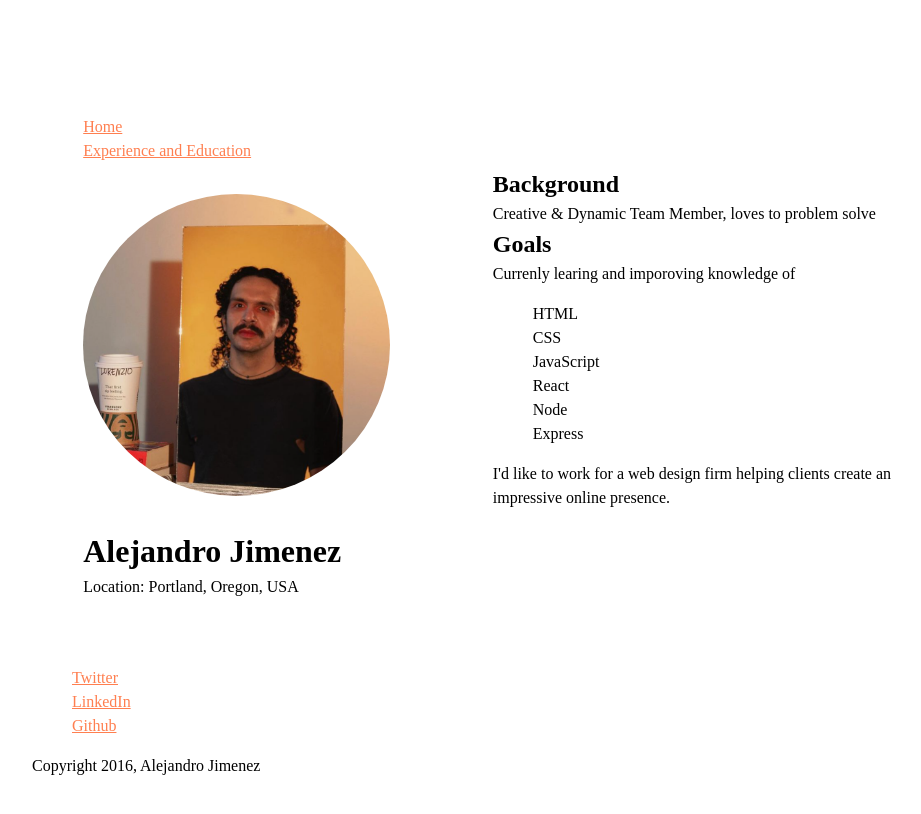
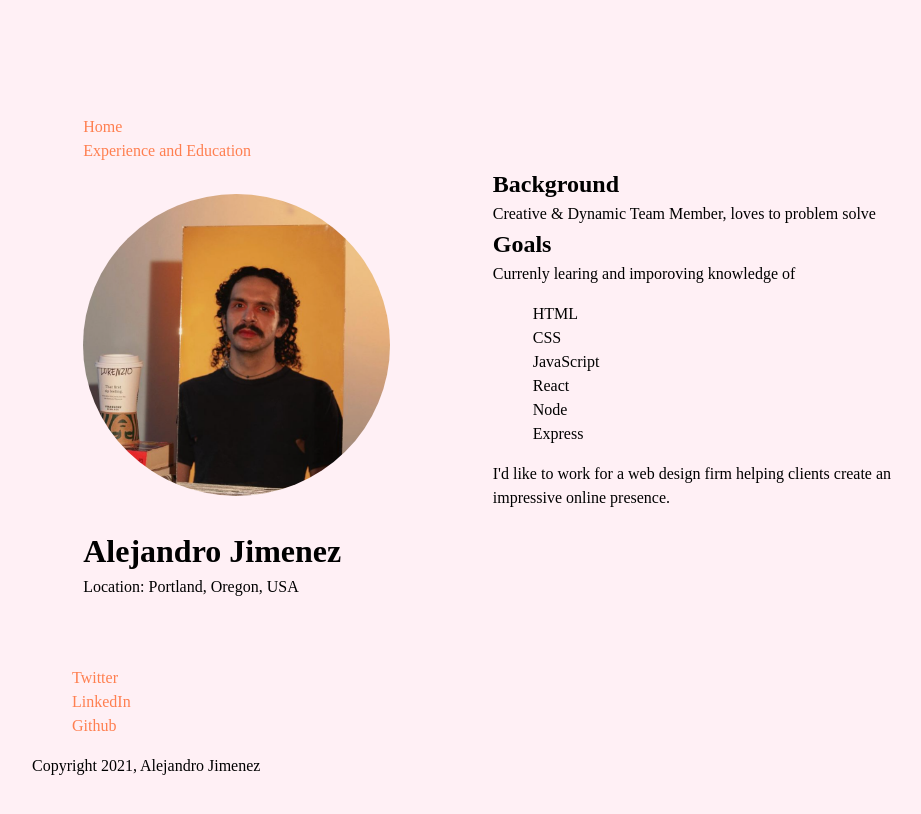
Before and after one commit to Flor-Flores/alejflores.github.io, a plain HTML site: page index.html in a window 1280 px wide. Shown: the whole page, without its empty margins (96-1017 px from the left). Drawn offline with Linux system fonts and the light colour scheme.

Commit message:
worked on index.html

```diff
--- a/index.html
+++ b/index.html
@@ -38,7 +38,7 @@
       <li><a href="#">LinkedIn</a></li>
       <li><a href="#">Github</a></li>
     </ul>
-    <p>Copyright 2016, Alejandro Jimenez</p>
+    <p>Copyright 2021, Alejandro Jimenez</p>
   </footer>
 </div>
 </body>
--- a/styles.css
+++ b/styles.css
@@ -81,6 +81,7 @@ body {
   width: 80%;
   margin: 10%;
   margin-top: 5%;
+  background-color:lavenderblush;
 
 }
 header {
@@ -111,4 +112,5 @@ li{
 }
 a {
   color: coral;
+  text-decoration: none;
 }
```
